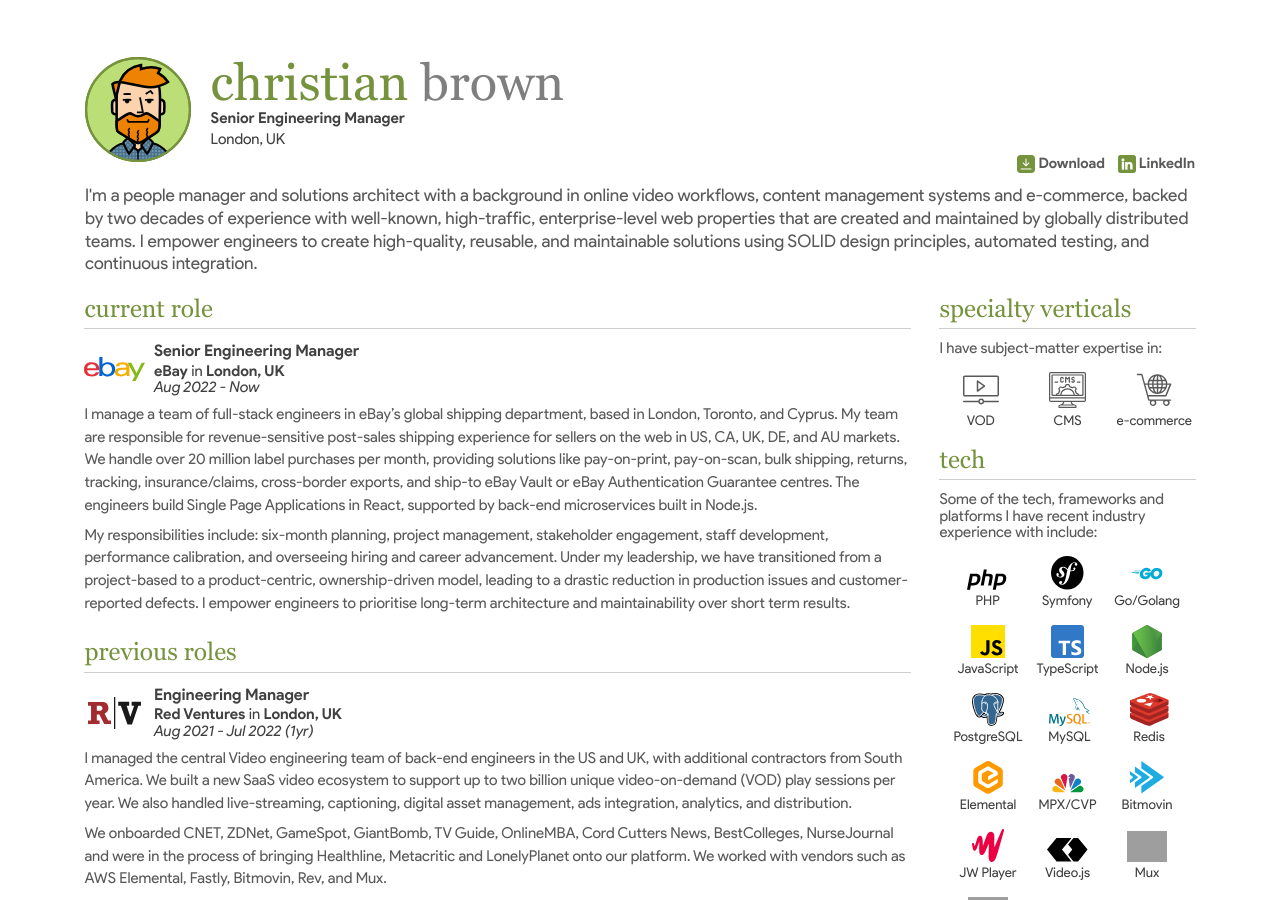
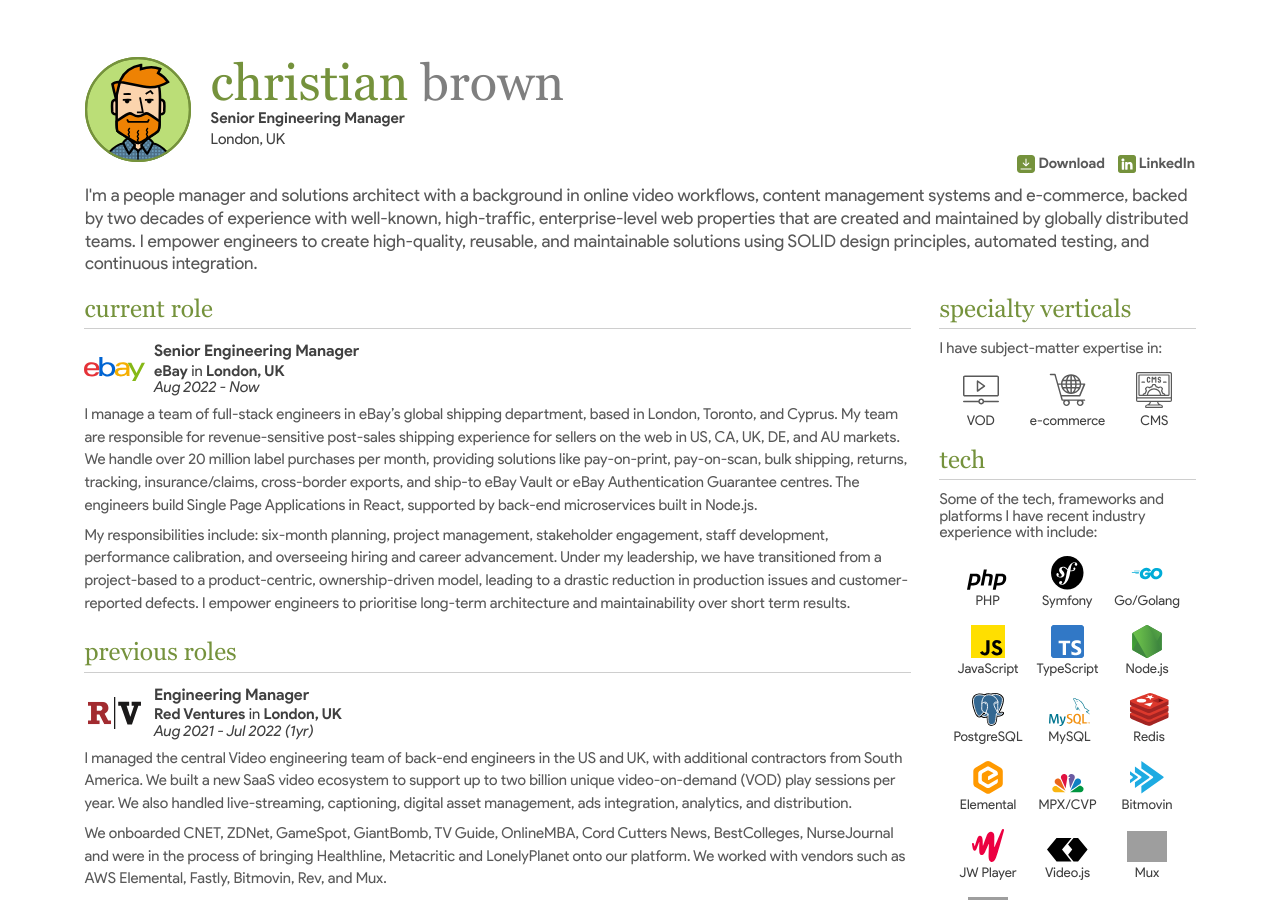
Before and after one commit to christianjbrown/christianbrown.uk, a Jekyll site: the page built from index.html, in a window 1280 px wide and 900 px high. Built offline with Jekyll 4.4.1, drawn with Linux system fonts in a browser that asks for light colours; grey boxes are pictures that could not be loaded.

Commit message:
Reorder CV verticals to VOD, e-commerce, CMS

```diff
--- a/_data/cv-verticals.yml
+++ b/_data/cv-verticals.yml
@@ -3,10 +3,10 @@
     icon: 'vod.svg'
     link: 'https://en.wikipedia.org/wiki/Video_on_demand'
 -
+    name: 'e-commerce'
+    icon: 'ecommerce.svg'
+    link: 'https://en.wikipedia.org/wiki/E-commerce'
+-
     name: 'CMS'
     icon: 'cms.svg'
     link: 'https://en.wikipedia.org/wiki/Content_management_system'
--
-    name: 'e-commerce'
-    icon: 'ecommerce.svg'
-    link: 'https://en.wikipedia.org/wiki/E-commerce'
```
